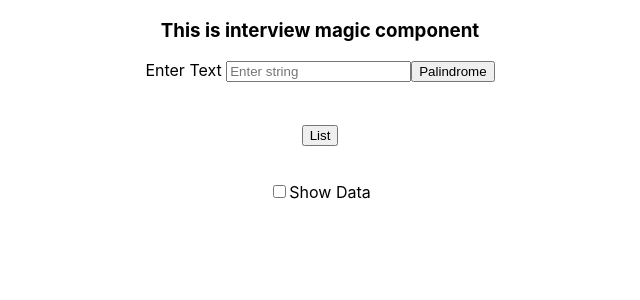
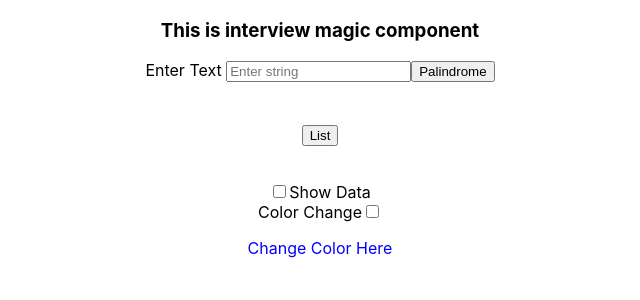
Before and after one commit to aniketbumbc/practice-react-test, a React (Create React App) app: page / in a window 1280 px wide. Shown: the top 300 px of the page, without its empty margins (320-960 px from the left). Built offline with nearby package versions, Linux system fonts and the light colour scheme.

Commit message:
test color

```diff
--- a/src/components/Magic/Magic.js
+++ b/src/components/Magic/Magic.js
@@ -5,6 +5,7 @@ const Magic = () => {
   const [palindrom, setPalindrome] = useState('');
   const [fruits, setFruits] = useState([]);
   const [checkboxData, setCheckboxData] = useState('');
+  const [paraColor, setParaColor] = useState('blue');
 
   const fruitsInStore = [
     { id: 12, name: 'Mango' },
@@ -39,6 +40,14 @@ const Magic = () => {
     }
   };
 
+  const handleColorChange = () => {
+    if (paraColor === 'blue') {
+      setParaColor('red');
+    } else {
+      setParaColor('blue');
+    }
+  };
+
   return (
     <>
       <h3> This is interview magic component</h3>
@@ -64,7 +73,16 @@ const Magic = () => {
       <br />
       <input type='checkbox' id='show-data' onChange={handleCheckbox} />
       <label htmlFor='show-data'>Show Data</label>
-      {!!checkboxData.length && <p>{checkboxData}</p>}
+      {!!checkboxData.length && <p>{checkboxData}</p>} <br />
+      <label htmlFor='color-change'> Color Change</label>
+      <input
+        type='checkbox'
+        id='color-change'
+        onChange={handleColorChange}
+      ></input>
+      <p style={{ color: paraColor }} data-testid='color-change'>
+        Change Color Here
+      </p>
     </>
   );
 };
```
Also changed, not shown: 1 other file (tests, documents, lock files or other folders).
